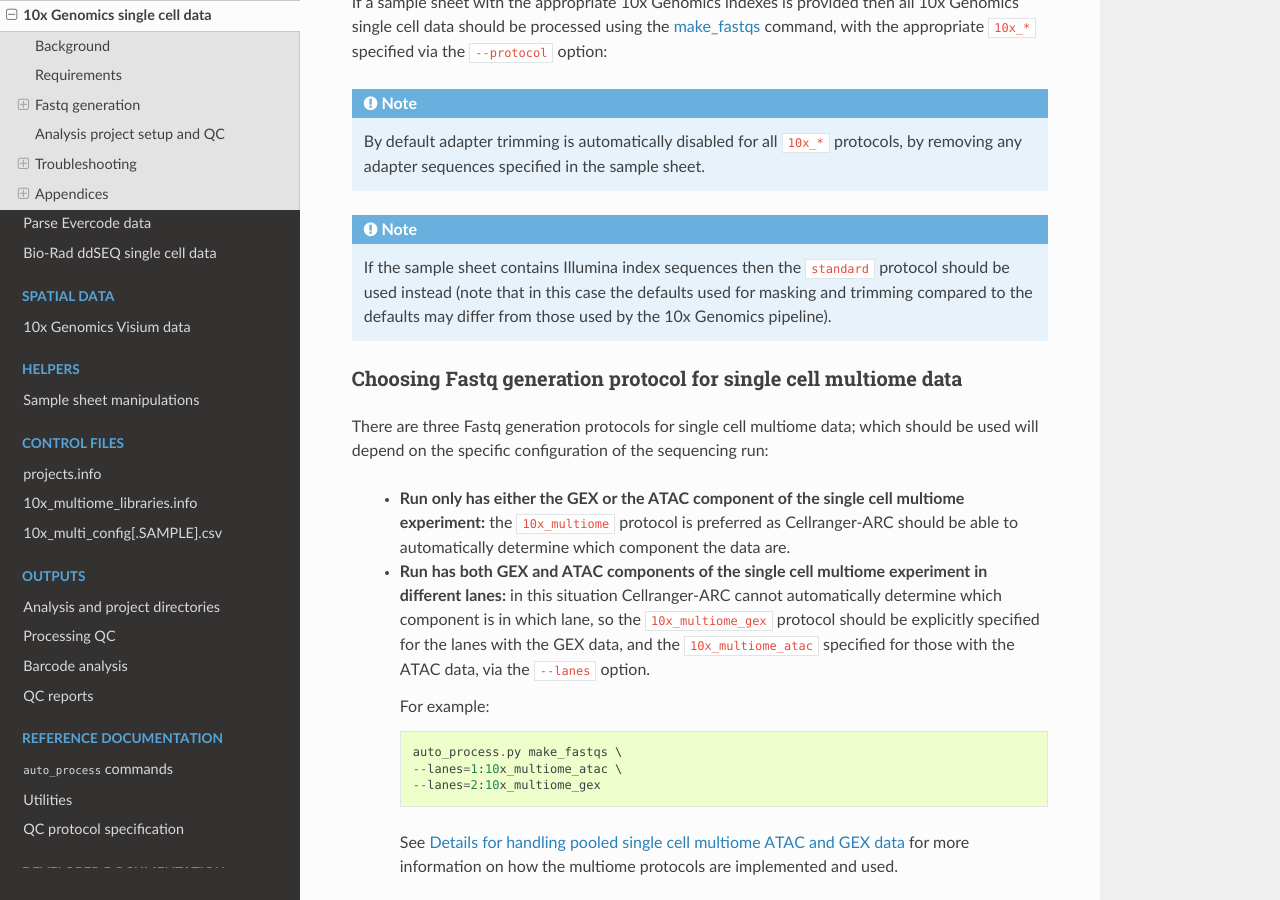
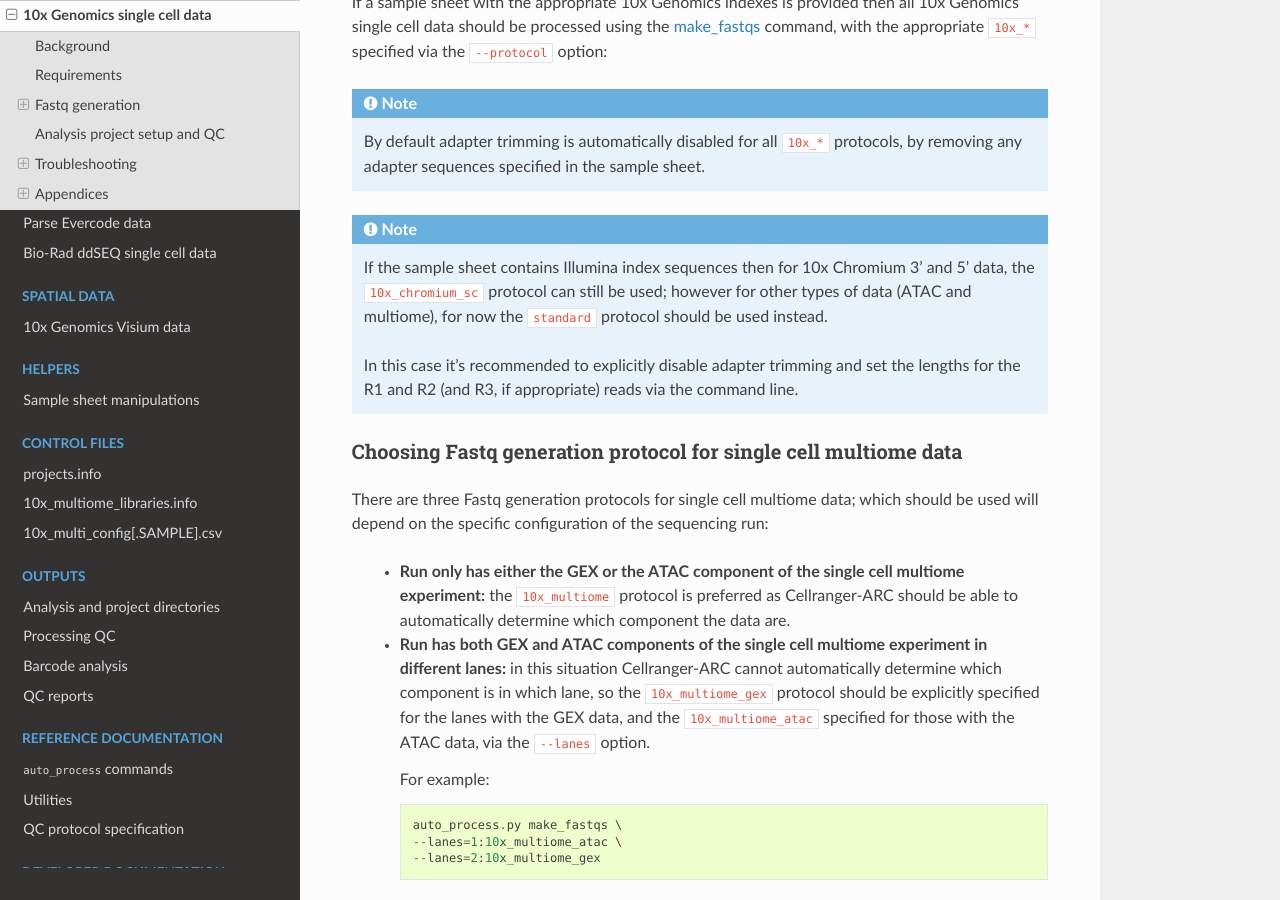
Before and after one commit to fls-bioinformatics-core/auto_process_ngs, a Sphinx documentation site: the page built from docs/source/single_cell/10x_single_cell.rst, in a window 1280 px wide and 900 px high, scrolled down 1151 px. Built offline with Sphinx 7.4.7 and the Read the Docs theme 3.1.0, drawn with Linux system fonts in a browser that asks for light colours.

Commit message:
Documentation: update to the 10x single cell docs for Illumina versus 10x index sequences.

```diff
--- a/docs/source/single_cell/10x_single_cell.rst
+++ b/docs/source/single_cell/10x_single_cell.rst
@@ -62,10 +62,14 @@ then all 10x Genomics single cell data should be processed using the
 
 .. note::
 
-   If the sample sheet contains Illumina index sequences then the
-   ``standard`` protocol should be used instead (note that in this case
-   the defaults used for masking and trimming compared to the defaults
-   may differ from those used by the 10x Genomics pipeline).
+   If the sample sheet contains Illumina index sequences then for
+   10x Chromium 3' and 5' data, the ``10x_chromium_sc`` protocol can
+   still be used; however for other types of data (ATAC and multiome),
+   for now the ``standard`` protocol should be used instead.
+
+   In this case it's recommended to explicitly disable adapter trimming
+   and set the lengths for the R1 and R2 (and R3, if appropriate) reads
+   via the command line.
 
 Choosing Fastq generation protocol for single cell multiome data
 ~~~~~~~~~~~~~~~~~~~~~~~~~~~~~~~~~~~~~~~~~~~~~~~~~~~~~~~~~~~~~~~~
```
